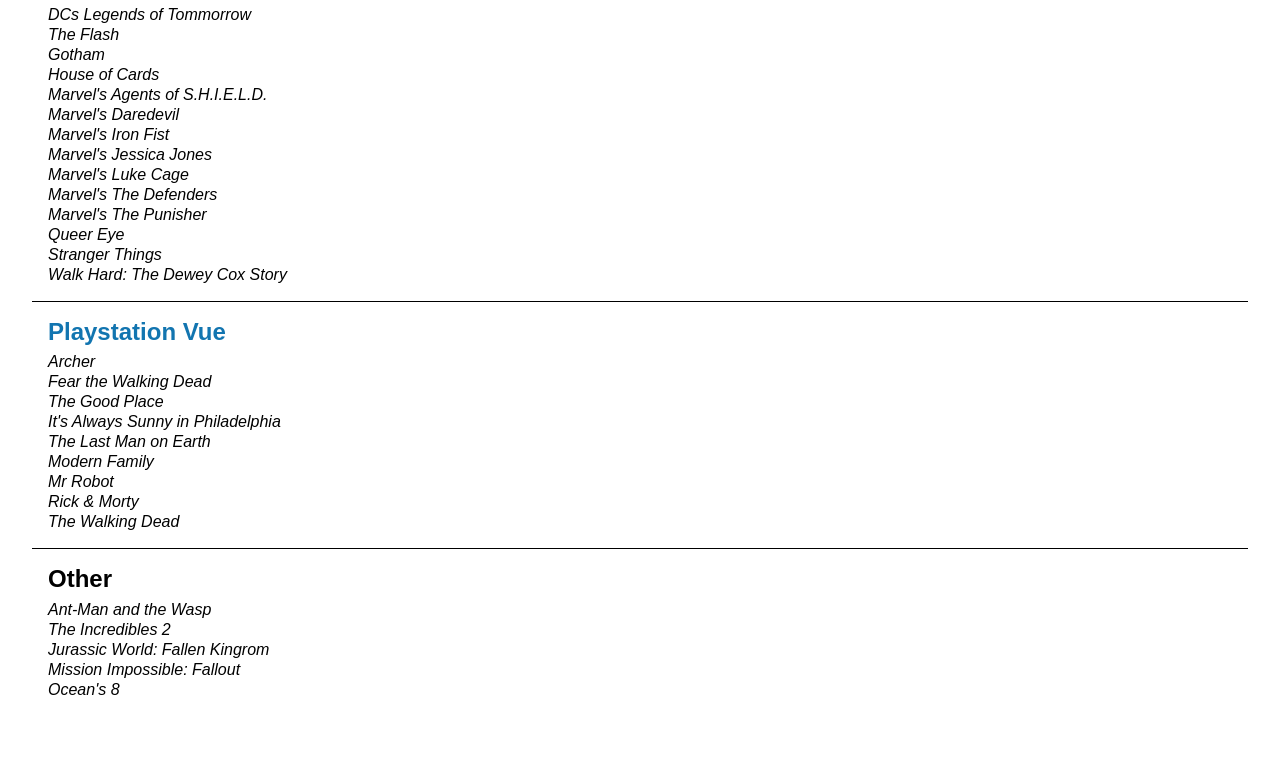
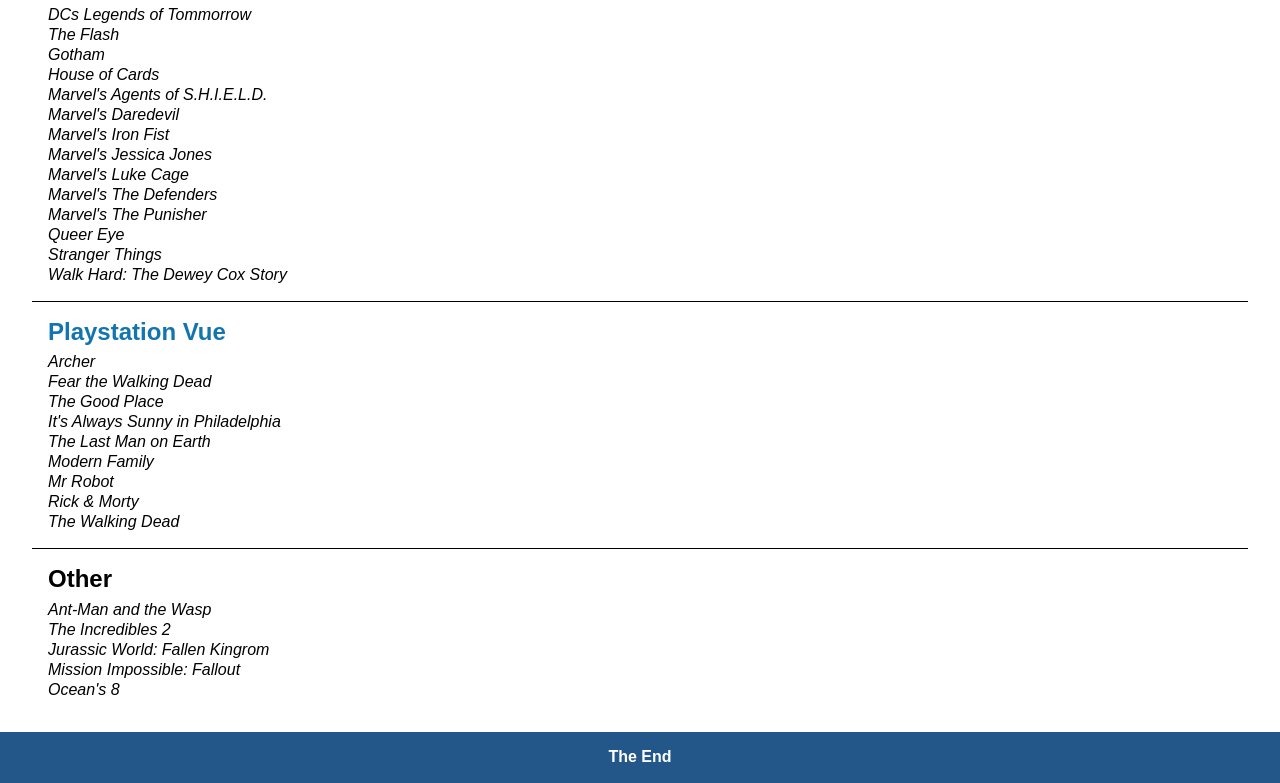
Before and after one commit to DanBuda11/tvlist, a plain HTML site: page index.html in a window 1280 px wide. Shown: the part 673-1456 px from the top of the page. Drawn offline with nearby package versions, Linux system fonts and the light colour scheme.

Commit message:
netlify deploy test 2

```diff
--- a/main.css
+++ b/main.css
@@ -3,7 +3,7 @@
 }
 
 .header, .footer {
-  /* background-color: #235789; */
+  background-color: #235789;
   color: #fff;
 }
 
```
